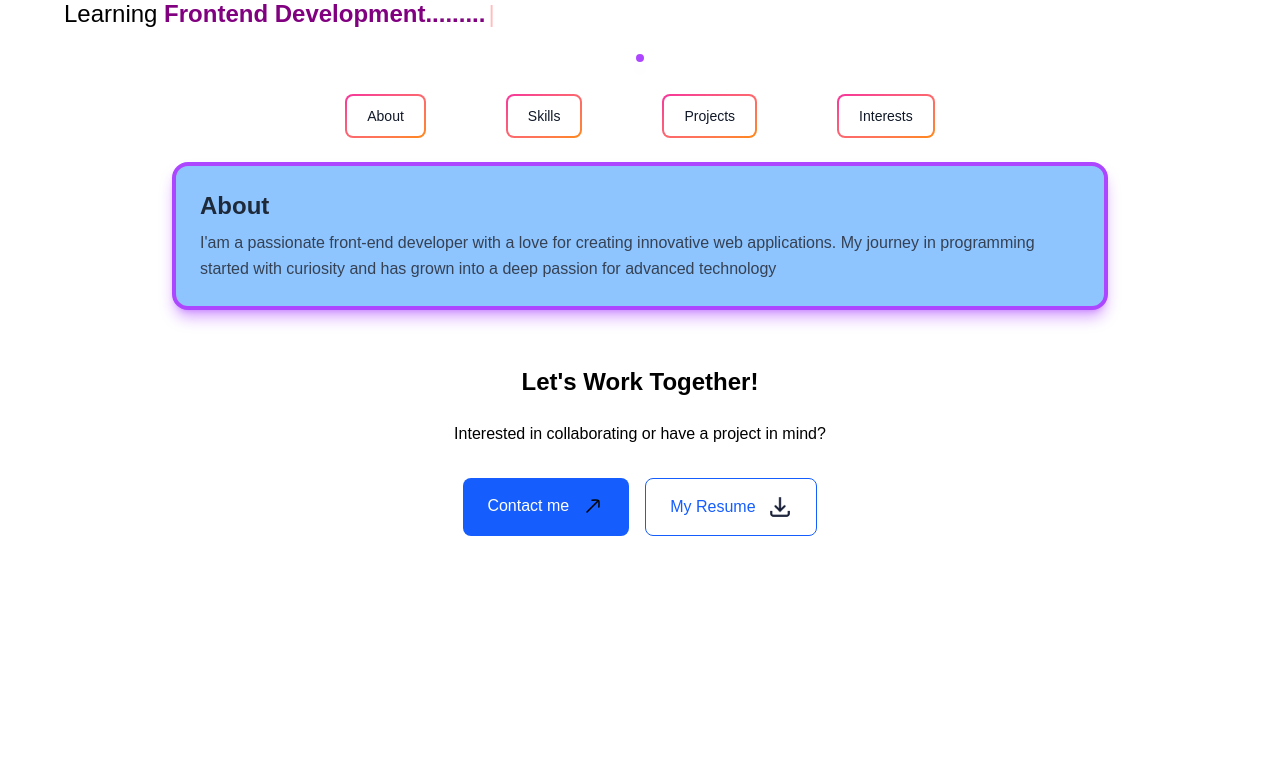
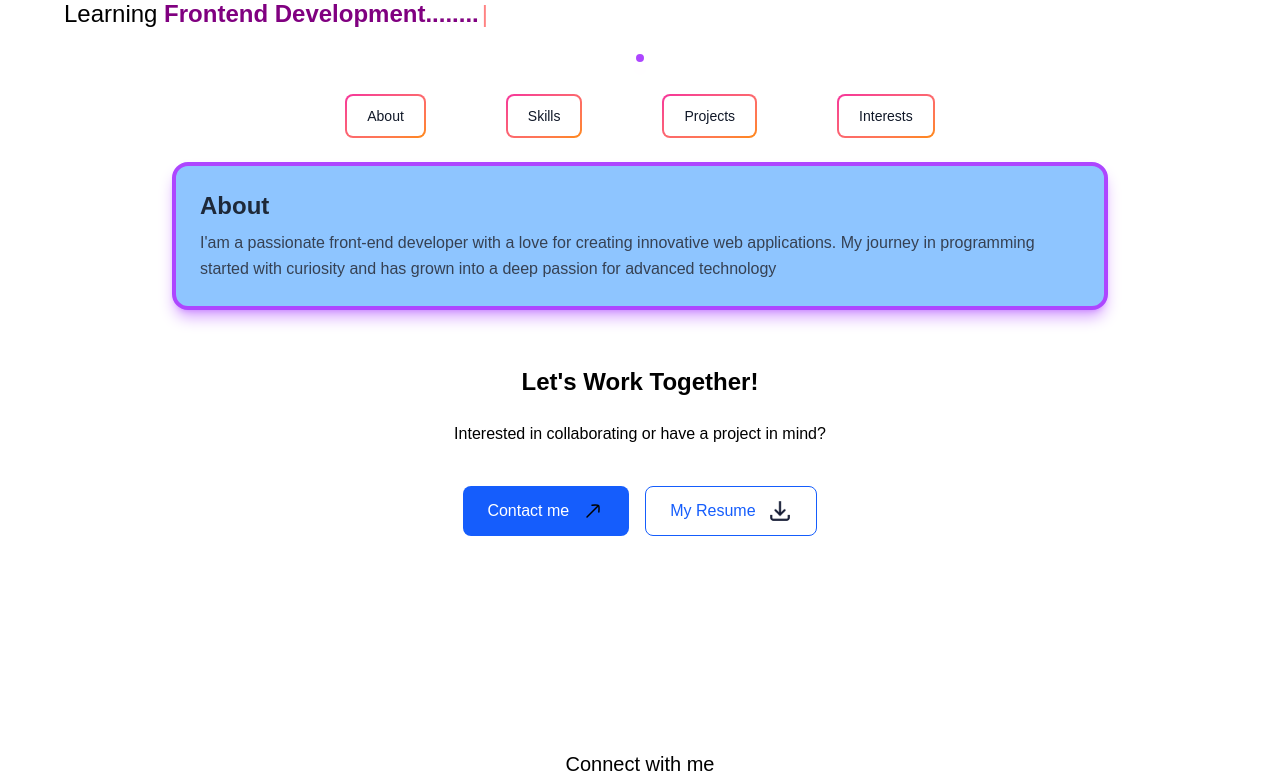
Before and after one commit to khatriasim/Portfolio, a Next.js app: page / in a window 1280 px wide. Shown: the part 930-1711 px from the top of the page. Built offline with nearby package versions, Linux system fonts and the light colour scheme; a web font is replaced by a local one.

Commit message:
Update home section styling

```diff
--- a/app/components/AboutSection.js
+++ b/app/components/AboutSection.js
@@ -1,6 +1,7 @@
 // app/components/AboutSection.jsx
 "use client"
 import React, { useState } from "react"
+import Image from "next/image"
 import { useTypewriter, Cursor } from "react-simple-typewriter"
 
 const AboutSection = () => {
@@ -87,19 +88,21 @@ const AboutSection = () => {
       <div className="mt-14">
         <h1 className="text-center font-bold text-2xl">Let&apos;s Work Together!</h1>
         <h2 className="mt-6 text-center">Interested in collaborating or have a project in mind?</h2>
-        <div className="mb-26 flex gap-4 justify-center mt-8">
+        <div className="flex flex-col sm:flex-row gap-4 justify-center mt-10 px-4">
                  <button
                    onClick={() => scrollToSection('contact')}
-            className="bg-blue-600 flex gap-3 text-white px-6 py-4 rounded-lg hover:bg-blue-700 transition-colors"
+                   className="bg-blue-600 flex gap-3 items-center justify-center text-white px-6 py-3 rounded-lg hover:bg-blue-700 transition-colors"
                  >
-            Contact me <img className="w-6 h-6" src="/con.svg" alt="" />
+                   Contact me
+                   <Image src="/con.svg" alt="" width={24} height={24} />
                  </button>
 
                  <button
                    onClick={download}
-            className="border flex gap-3 border-blue-600 text-blue-600 px-6 py-4 rounded-lg hover:bg-blue-50 transition-colors"
+                   className="border flex gap-3 items-center justify-center border-blue-600 text-blue-600 px-6 py-3 rounded-lg hover:bg-blue-50 transition-colors"
                  >
-            My Resume <img className="w-6 h-6" src="/down.webp" alt="" />
+                   My Resume
+                   <Image src="/down.webp" alt="" width={24} height={24} />
                  </button>
                </div>
       </div>
```
Lines whose indentation alone changed are shown as unchanged.
